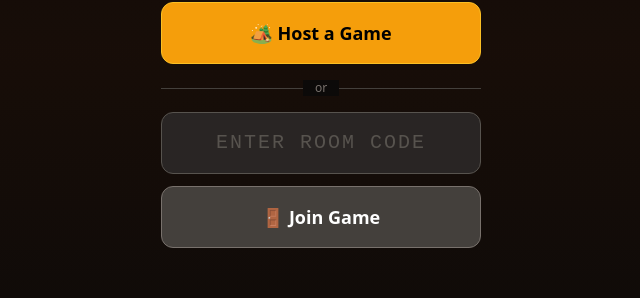
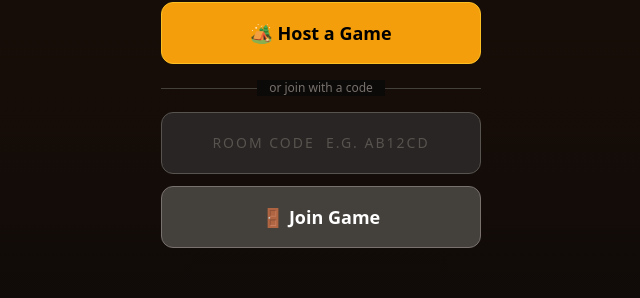
Before and after one commit to jb-jonasberqmann/the-last-cold-beer, a Next.js app: page / in a window 1280 px wide. Shown: the part 348-646 px from the top of the page, without its empty margins (319-959 px from the left). Built offline with nearby package versions, Linux system fonts and the light colour scheme.

Commit message:
Fix join flow: code entry navigates directly, lobby redirects sessionless visitors

```diff
--- a/app/page.tsx
+++ b/app/page.tsx
@@ -1,6 +1,24 @@
+"use client";
+
+import { useState } from "react";
+import { useRouter } from "next/navigation";
 import Link from "next/link";
 
 export default function LandingPage() {
+  const router = useRouter();
+  const [code, setCode] = useState("");
+  const [error, setError] = useState("");
+
+  const handleJoin = (e: React.FormEvent) => {
+    e.preventDefault();
+    const trimmed = code.trim().toUpperCase();
+    if (trimmed.length < 4) {
+      setError("Enter the room code (shown on the host's screen).");
+      return;
+    }
+    router.push(`/join/${trimmed}`);
+  };
+
   return (
     <div className="min-h-screen bg-gradient-to-b from-stone-950 via-amber-950/20 to-stone-950 flex flex-col items-center justify-center p-6">
       {/* Title block */}
@@ -25,15 +43,41 @@ export default function LandingPage() {
         >
           🏕️ Host a Game
         </Link>
+
         <div className="relative">
           <div className="absolute inset-0 flex items-center">
             <div className="w-full border-t border-stone-700" />
           </div>
           <div className="relative flex justify-center">
-            <span className="bg-stone-950 px-3 text-xs text-stone-500">or</span>
+            <span className="bg-stone-950 px-3 text-xs text-stone-500">or join with a code</span>
           </div>
         </div>
-        <JoinForm />
+
+        <form onSubmit={handleJoin} className="flex flex-col gap-3">
+          <input
+            type="text"
+            value={code}
+            onChange={(e) => {
+              setError("");
+              setCode(e.target.value.toUpperCase().slice(0, 6));
+            }}
+            placeholder="Room code  e.g. AB12CD"
+            maxLength={6}
+            autoCapitalize="characters"
+            autoCorrect="off"
+            spellCheck={false}
+            className="bg-stone-800 border border-stone-600 rounded-xl px-4 py-4 text-white text-center text-xl font-mono uppercase placeholder:text-stone-600 placeholder:text-sm placeholder:font-sans focus:outline-none focus:ring-2 focus:ring-amber-500 tracking-widest"
+          />
+          {error && (
+            <p className="text-red-400 text-xs text-center">{error}</p>
+          )}
+          <button
+            type="submit"
+            className="bg-stone-700 hover:bg-stone-600 text-white font-bold py-4 rounded-xl transition-colors border border-stone-500 text-lg"
+          >
+            🚪 Join Game
+          </button>
+        </form>
       </div>
 
       {/* Footer flavor */}
@@ -45,23 +89,3 @@ export default function LandingPage() {
     </div>
   );
 }
-
-function JoinForm() {
-  return (
-    <form action="/join" method="GET" className="flex flex-col gap-3">
-      <input
-        type="text"
-        name="code"
-        placeholder="Enter room code"
-        maxLength={6}
-        className="bg-stone-800 border border-stone-600 rounded-xl px-4 py-4 text-white text-center text-xl font-mono uppercase placeholder:text-stone-600 focus:outline-none focus:ring-2 focus:ring-amber-500 tracking-widest"
-      />
-      <button
-        type="submit"
-        className="bg-stone-700 hover:bg-stone-600 text-white font-bold py-4 rounded-xl transition-colors border border-stone-500 text-lg"
-      >
-        🚪 Join Game
-      </button>
-    </form>
-  );
-}
```
